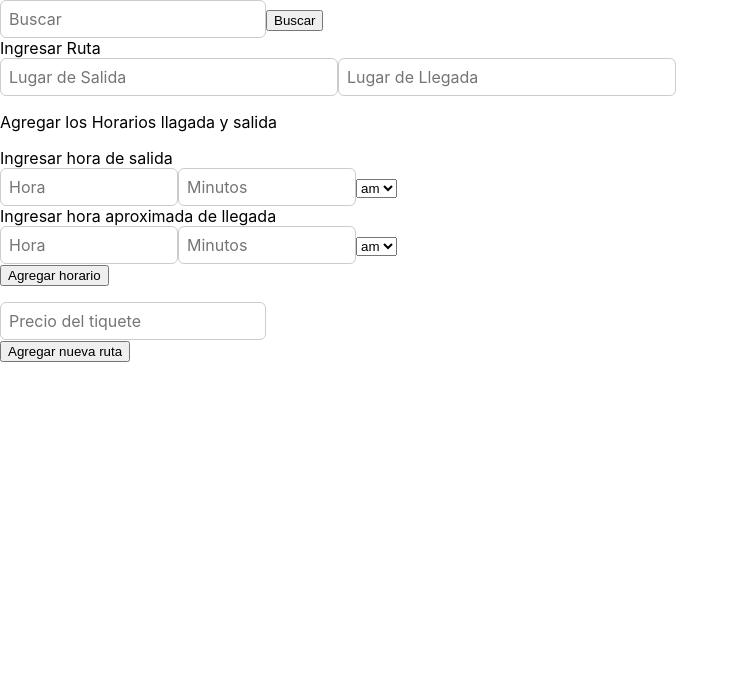
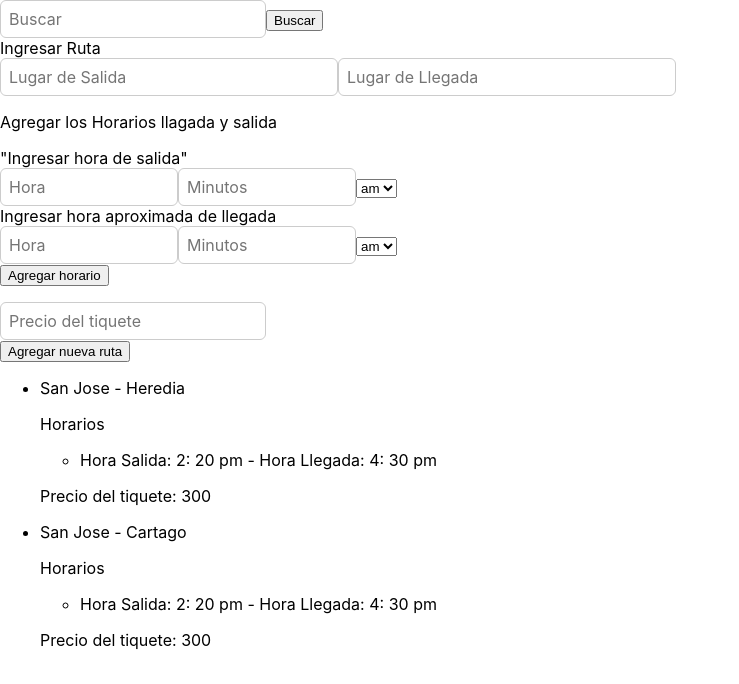
Before and after one commit to Hannia/react-bus-schedule, a React (Create React App) app in the folder schedule-app/: page / in a window 1280 px wide. Shown: the top 684 px of the page, without its empty margins (0-739 px from the left). Built offline with nearby package versions, Linux system fonts and the light colour scheme.

Commit message:
[New] Add component to show Schedule Buses

```diff
--- a/schedule-app/src/App.js
+++ b/schedule-app/src/App.js
@@ -1,18 +1,67 @@
-import { Fragment } from 'react';
+import { useState, Fragment } from 'react';
 
 import './App.css';
+import DisplayInfoForm from './components/FormElement/DisplayInfoForm';
 
 import FormAddRouter from './components/FormElement/FormAddRoute';
 import SelectTransport from './components/SelectTransport/SelectTransport';
 
 // Agregar schedule
 
+const listRutasBuses = [
+  {
+    id: Math.random().toString(),
+    departure:'San Jose',
+    arrive: 'Heredia',
+    schedule: [
+      {
+        departure_hour: '2',
+        departure_minute: '20',
+        departure_time: 'pm',
+        arrive_hour: '4',
+        arrive_minute: '30',
+        arrive_time: 'pm'
+      }
+    ],
+    price_ticket: '300'
+  },
+  {
+    id: Math.random().toString(),
+    departure:'San Jose',
+    arrive: 'Cartago',
+    schedule: [
+      {
+        departure_hour: '2',
+        departure_minute: '20',
+        departure_time: 'pm',
+        arrive_hour: '4',
+        arrive_minute: '30',
+        arrive_time: 'pm'
+      }
+    ],
+    price_ticket: '300'
+  }
+];
+
+
+
 function App() {
+
+  const [routesList, setRoutesList] = useState(listRutasBuses);
+
+  const newRouteData = (data) => {
+    console.log('Info App', data);
+    setRoutesList( (prevRoutesList) => {
+      return [...prevRoutesList, data];
+    } );
+  }
+
   return (
     <div className="App">
       <Fragment>
           <SelectTransport />
-          <FormAddRouter />
+          <FormAddRouter onSaveData={ newRouteData }/>
+          <DisplayInfoForm items= {routesList} />
       </Fragment>
     </div>
   );
--- a/schedule-app/src/components/BasicElement/Span.js
+++ b/schedule-app/src/components/BasicElement/Span.js
@@ -0,0 +1,5 @@
+const Span = props => {
+    return <span>{props.children}</span>
+}
+
+export default Span;
--- /dev/null
+++ b/schedule-app/src/components/FormElement/DisplayInfoForm.js
@@ -0,0 +1,30 @@
+import { Fragment } from "react";
+import Span from "../BasicElement/Span";
+import Unordered from '../BasicElement/Unordered';
+
+const DisplayInfoForm = (props) => {
+
+//Desplegar Informacion del horario de una ruta
+props.items.map(item => item.schedule.map((item) => {console.log(item.departure_hour)}));
+    return (
+        <Fragment>
+            <Unordered>
+            { props.items.map( (item, index) => <li key={`item-place-${item.id}-${index}`}>
+                        <p>{item.departure} - {item.arrive}</p>
+                        <p>Horarios</p>
+                        <Unordered>
+                            {item.schedule.map( (item, index) =>
+                                <li key={`item-time-${item.id}-${index}`}>
+                                    <Span>Hora Salida: { `${item.departure_hour}: ${item.departure_minute} ${item.departure_time}` }</Span>
+                                    <Span> - Hora Llegada: { `${item.arrive_hour}: ${item.arrive_minute} ${item.arrive_time}` }</Span>
+                                </li>
+                            )}
+                        </Unordered>
+                        <p>Precio del tiquete: {item.price_ticket}</p>
+                        </li>)}
+            </Unordered>
+        </Fragment>
+    );
+}
+
+export default DisplayInfoForm;
--- a/schedule-app/src/components/FormElement/FormAddRoute.js
+++ b/schedule-app/src/components/FormElement/FormAddRoute.js
@@ -5,11 +5,11 @@ import Input from "../BasicElement/Input";
 import Button from "../BasicElement/Button";
 import Cart from "../Cart/Cart";
 import ErrorModal from "../ModalError/ErrorModal";
-import SpanElement from './SpanElement';
 import SelectElement from "../SelectElement/SelectElement";
 import Unordered from '../BasicElement/Unordered';
+import Span from '../BasicElement/Span';
 
-const FormAddRouter = () => {
+const FormAddRouter = (props) => {
 
     const dataRoutes = {
         departure: '',
@@ -32,14 +32,24 @@ const FormAddRouter = () => {
 
     const addRouteHandle = event => {
         event.preventDefault();
-        console.log(dataArray);
-        if (dataArray.departure.trim().length === 0 || dataArray.arrive.trim().length === 0) {
-            setError ( {
+        //console.log(dataArray);
+        if (dataArray.departure.trim().length === 0 || dataArray.arrive.trim().length === 0)
+            return setError ( {
                 title:'Información invalida',
-                message: "Debe ingresar la ruta"
-            })
-            return;
-        }
+                message: "Por favor, debe ingresar los datos de la ruta"
+            });
+        if (dataArray.schedule.length === 0)
+            return setError({
+                title: 'Información de horarios',
+                message: 'Por favor, ingrese los horarios'
+            });
+        if (dataArray.price_ticket.trim().length === 0)
+            return setError ( {
+                title:'Información invalida',
+                message: "Por favor, ingrese precio del tiquete"
+            });
+        dataArray.id = Math.random().toString();
+        props.onSaveData(dataArray);
         setDataArray((prevState) => {
             return {...prevState, departure: ''};
         });
@@ -49,6 +59,7 @@ const FormAddRouter = () => {
         setDataArray((prevState) => {
                 return { ...prevState, price_ticket: ''}
         });
+
     }
 
     const saveFormHandle = (data) => {
@@ -132,7 +143,7 @@ return <Fragment><Cart>
         { error && <ErrorModal title={ error.title } message={ error.message } onConfirm= { errorHandle } /> }
         <form onSubmit={addRouteHandle}>
             <div className="place-class">
-                <SpanElement label="Ingresar Ruta" />
+                <Span>Ingresar Ruta</Span>
                 <div className="input-routes">
                     <Input
                         classes={`input-class`}
@@ -153,7 +164,7 @@ return <Fragment><Cart>
             </div>
             <div className="departure">
                 <p>Agregar los Horarios llagada y salida</p>
-                <SpanElement label="Ingresar hora de salida" />
+                <Span>"Ingresar hora de salida"</Span>
                 <div className="departure_time">
                     <Input
                         classes= {`input-number`}
@@ -175,7 +186,7 @@ return <Fragment><Cart>
                 </div>
             </div>
             <div className="arrive">
-                <SpanElement label="Ingresar hora aproximada de llegada" />
+                <Span>Ingresar hora aproximada de llegada</Span>
                 <div className="arrive_time">
                     <Input
                         classes={`input-number`}
@@ -199,7 +210,7 @@ return <Fragment><Cart>
                 <Unordered>
                     { dataArray.schedule.map( (item, index) => <li key={`schedule-${index}`}>{
                         `Hora Salida ${item.departure_hour} : ${item.departure_minute} ${item.departure_time}
-                         - Hora de llegada ${item.arrive_hour} : ${item.arrive_minute} ${item.arrive_time}` }</li>)  }
+                        - Hora de llegada ${item.arrive_hour} : ${item.arrive_minute} ${item.arrive_time}` }</li>)  }
                 </Unordered>
             <div className="price">
                 <Input
@@ -212,10 +223,10 @@ return <Fragment><Cart>
                 />
             </div>
         <div className="buttom_submit">
-             <Button type="submit" classNameButton= {`button` } >Agregar nueva ruta</Button>
+            <Button type="submit" classNameButton= {`button` } >Agregar nueva ruta</Button>
         </div>
     </form>
-</Cart> </Fragment>
+</Cart></Fragment>
 }
 
 
--- a/schedule-app/src/components/FormElement/SpanElement.js
+++ /dev/null
@@ -1,5 +0,0 @@
-const SpanElement = props => {
-    return <span>{props.label}</span>
-}
-
-export default SpanElement;
```
Also changed, not shown: schedule-app/src/components/UnorderedList/ItemList.js (deleted, +0 -9 lines), schedule-app/src/components/UnorderedList/UnorderedList.js (deleted, +0 -8 lines).
